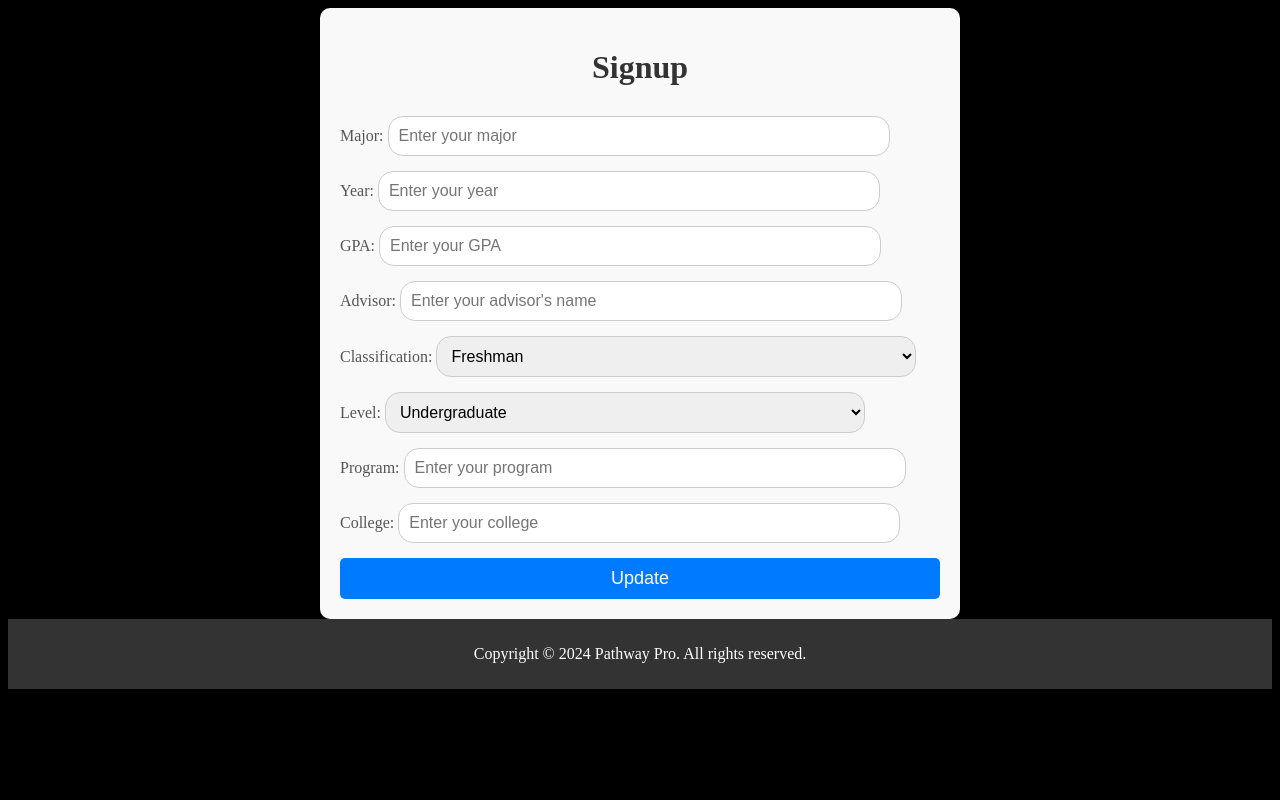
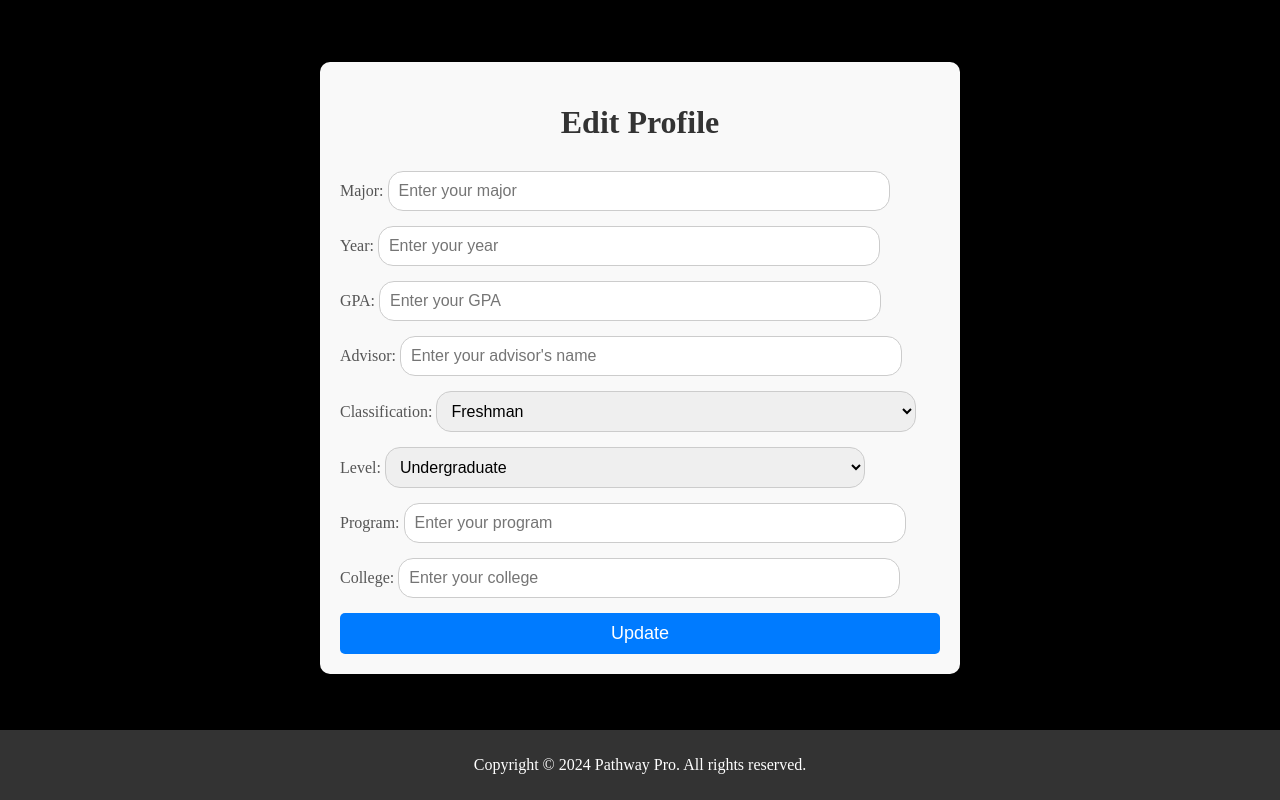
Before and after one commit to MRthyMix/3155-Software-Engineering-Group-Project, a Flask app: page /userUpdate in a window 1280 px wide. Run offline with Flask 3, Linux system fonts and the light colour scheme; the visitor is signed in with stand-in values (Sample User, id 1); parts of the project's set-up code (start-up, migrations or seed data) failed here and were passed over.

Commit message:
corrected and styled edit profile page

```diff
--- a/Pathway_pro/static/css/signup.css
+++ b/Pathway_pro/static/css/signup.css
@@ -1,8 +1,14 @@
 body {
     background-color: black;
+    min-height: 90vh;
+    display: flex;
+    flex-direction: column;
+    justify-content: center; /* Center horizontally */
+    align-items: center; /* Center vertically */
 }
 
 .signup-container {
+    flex: 1; /* Let the container take remaining vertical space */
     width: 600px;
     margin: 0 auto;
     padding: 20px;
@@ -76,3 +82,13 @@ body {
     margin-left: auto;
     margin-right: auto;
 }
+
+footer {
+    background-color: #333;
+    color: white;
+    text-align: center;
+    padding: 10px 0;
+    position: fixed;
+    width: 100%;
+    bottom: 0;
+}
--- a/Pathway_pro/templates/update_profile_screen.html
+++ b/Pathway_pro/templates/update_profile_screen.html
@@ -6,7 +6,7 @@
 
 {% block body %}
     <div class="signup-container">
-        <h1>Signup</h1>
+        <h1>Edit Profile</h1>
         <form action="/userUpdate" method="POST">
             <div class="form-group">
                 <label for="major">Major:</label>
```
